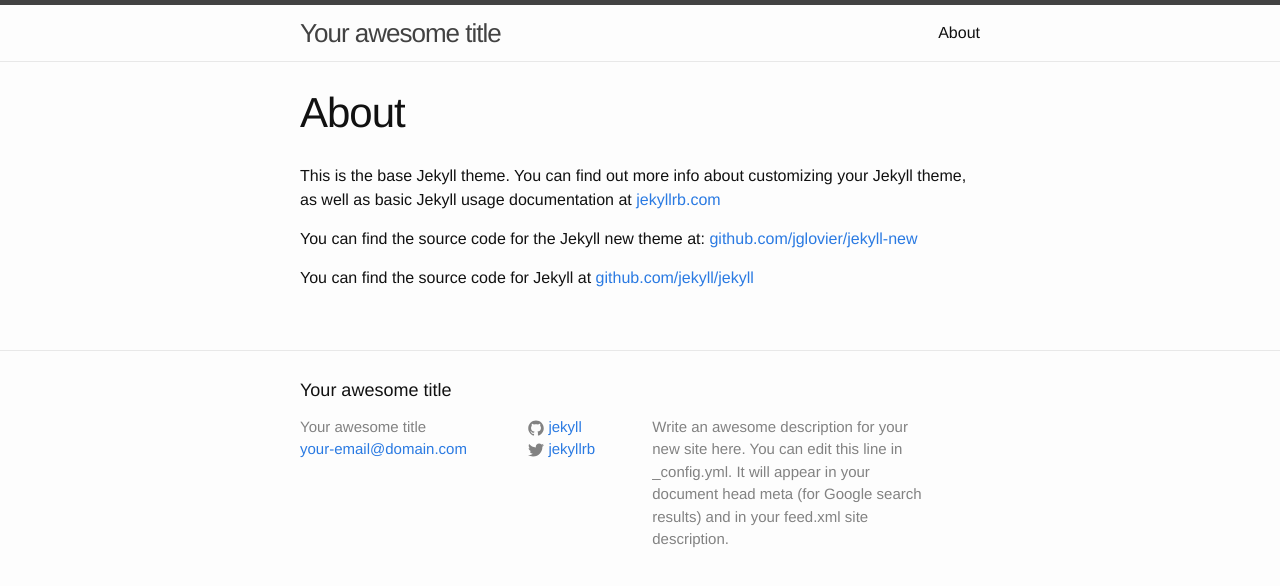
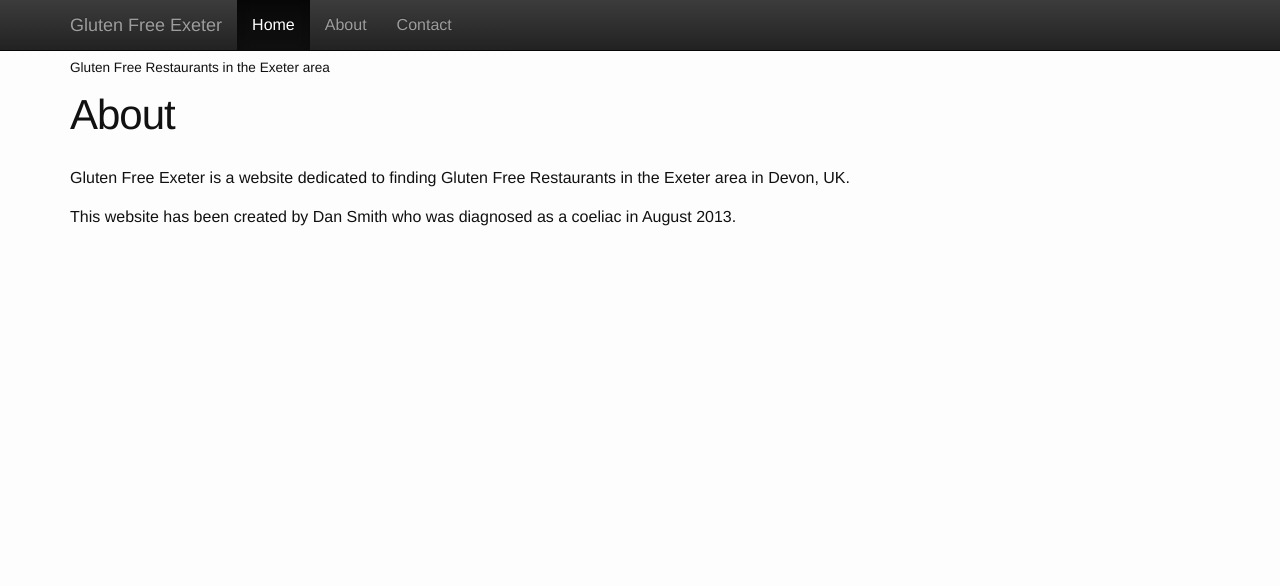
Before and after one commit to Dansmithyy/gfexe, a Jekyll site: the page built from about.md, in a window 1280 px wide. Shown: the top 586 px of the page. Built offline with Jekyll 4.4.1, drawn with Linux system fonts in a browser that asks for light colours; nearby versions of some CDN libraries.

Commit message:
Reverted back to square one

```diff
--- a/_config.yml
+++ b/_config.yml
@@ -1,14 +1,11 @@
 # Site settings
-title: Your awesome title
-email: your-email@domain.com
+title: Gluten Free Exeter
+#email: your-email@domain.com
 description: > # this means to ignore newlines until "baseurl:"
-  Write an awesome description for your new site here. You can edit this
-  line in _config.yml. It will appear in your document head meta (for
-  Google search results) and in your feed.xml site description.
+  Gluten Free Restaurants in the Exeter area
 baseurl: "" # the subpath of your site, e.g. /blog/
 url: "http://yourdomain.com" # the base hostname & protocol for your site
-twitter_username: jekyllrb
-github_username:  jekyll
+twitter_username: DanSmithh_
 
 # Build settings
 markdown: kramdown
--- a/_layouts/default.html
+++ b/_layouts/default.html
@@ -1,20 +1,53 @@
 <!DOCTYPE html>
-<html>
-
-  {% include head.html %}
-
-  <body>
-
-    {% include header.html %}
-
-    <div class="page-content">
-      <div class="wrapper">
-        {{ content }}
-      </div>
-    </div>
-
-    {% include footer.html %}
-
-  </body>
-
+<html lang="en">
+<head>
+<meta charset="utf-8">
+<meta name="author" content="DanS">
+<meta name="viewport" content="width=device-width">
+<link rel="stylesheet" href="https://maxcdn.bootstrapcdn.com/bootstrap/3.3.0/css/bootstrap.min.css">
+<link rel="stylesheet" href="https://maxcdn.bootstrapcdn.com/bootstrap/3.3.0/css/bootstrap-theme.min.css">
+<link rel="stylesheet" href="/css/main.css">
+<link rel="shortcut icon" href="/favicon.ico" type="image/x-icon">
+<link rel="icon" href="/favicon.ico" type="image/x-icon">
+<link rel="alternate" type="application/atom+xml" href="/atom.xml">
+<title>{% if page.title %}{{ page.title }}&mdash;{% endif %}{{site.title}}</title>
+</head>
+<body>
+<nav class="navbar navbar-inverse navbar-fixed-top" role="navigation">
+<div class="container">
+<div class="navbar-header">
+<button type="button" class="navbar-toggle collapsed" data-toggle="collapse" data-target="#navbar" aria-expanded="false" aria-controls="navbar">
+<span class="sr-only">Toggle navigation</span>
+<span class="icon-bar"></span>
+<span class="icon-bar"></span>
+<span class="icon-bar"></span>
+</button>
+<a class="navbar-brand" href="/">{{ site.title }}</a>
+</div>
+<div id="navbar" class="collapse navbar-collapse">
+<ul class="nav navbar-nav">
+<li class="active"><a href="/">Home</a></li>
+<li><a href="/about">About</a></li>
+<li><a href="/contact">Contact</a></li>
+</ul>
+</div><!--/.nav-collapse -->
+</div>
+</nav>
+<div class="container">
+<div class="starter-template">
+<h1><a href="/">{{site.title}}</a></h1>
+<p><small>{{site.description}}</small>
+</p>
+</div>
+<div class="row">
+<div class="col-md-12">
+{{ content }}
+</div>
+</div>
+<footer>
+</footer>
+</div><!-- /.container -->
+<script async src="https://ajax.googleapis.com/ajax/libs/jquery/1.11.1/jquery.min.js"></script>
+<script async src="https://maxcdn.bootstrapcdn.com/bootstrap/3.3.0/js/bootstrap.min.js"></script>
+</body>
 </html>
--- a/about.md
+++ b/about.md
@@ -4,8 +4,6 @@ title: About
 permalink: /about/
 ---
 
-This is the base Jekyll theme. You can find out more info about customizing your Jekyll theme, as well as basic Jekyll usage documentation at [jekyllrb.com](http://jekyllrb.com/)
+Gluten Free Exeter is a website dedicated to finding Gluten Free Restaurants in the Exeter area in Devon, UK.
 
-You can find the source code for the Jekyll new theme at: [github.com/jglovier/jekyll-new](https://github.com/jglovier/jekyll-new)
-
-You can find the source code for Jekyll at [github.com/jekyll/jekyll](https://github.com/jekyll/jekyll)
+This website has been created by Dan Smith who was diagnosed as a coeliac in August 2013.
```
